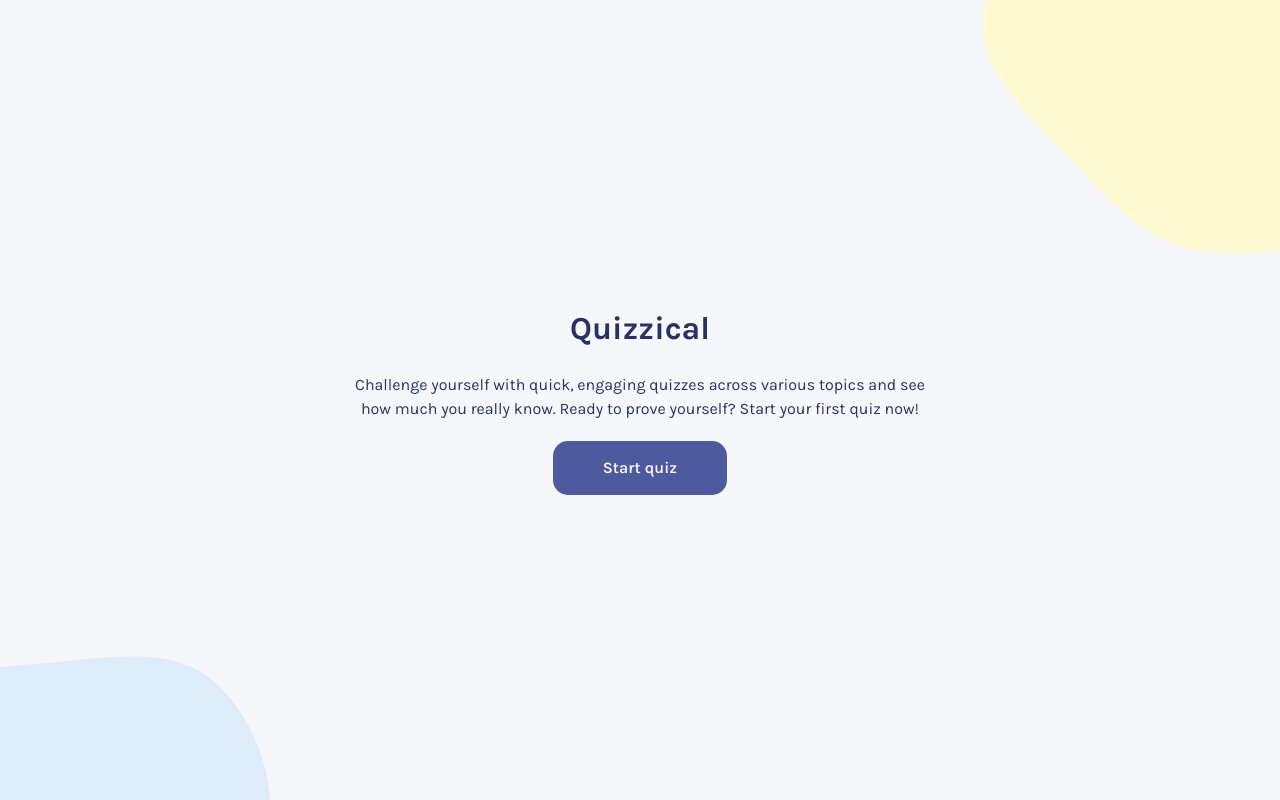
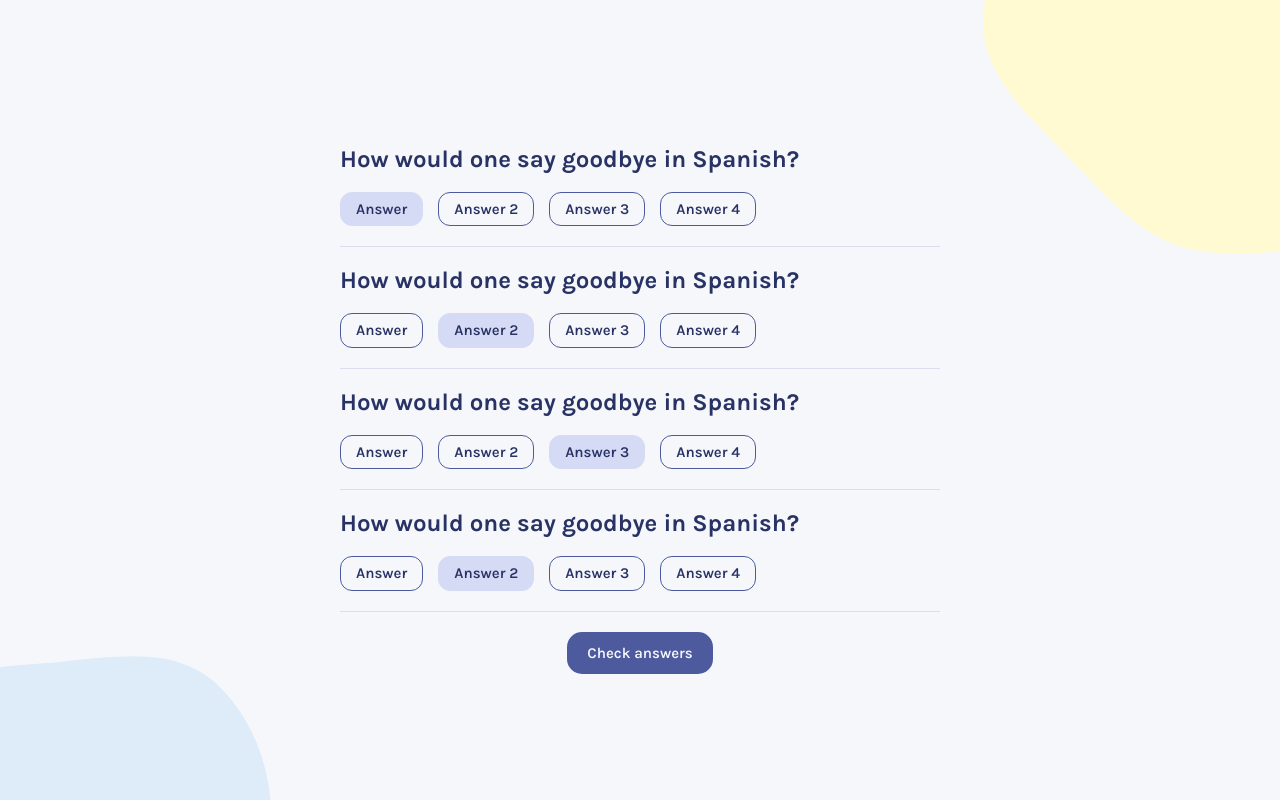
Before and after one commit to xibuxino/quizzical, a React (Vite) app: page / in a window 1280 px wide. Built offline with nearby package versions, Linux system fonts and the light colour scheme.

Commit message:
styles updated

```diff
--- a/src/App.jsx
+++ b/src/App.jsx
@@ -1,5 +1,6 @@
 import { useState } from 'react';
 import Start from './components/Start.jsx';
+import Question from './components/Question.jsx';
 
 function App() {
 	return (
@@ -12,7 +13,14 @@ function App() {
 				<img className='bg-svg-item blob-blue' src='src/assets/blue_blob.svg' />
 			</div>
 			<main>
-				<Start />
+				{/* <Start /> */}
+				<Question answer={1} />
+				<Question answer={2} />
+				<Question answer={3} />
+				<Question answer={2} />
+				<button type='button' className=' btn btn-check'>
+					Check answers
+				</button>
 			</main>
 		</>
 	);
--- /dev/null
+++ b/src/components/Question.jsx
@@ -0,0 +1,45 @@
+export default function Question(props) {
+	return (
+		<div className='question-box'>
+			<h2 className='question'>How would one say goodbye in Spanish?</h2>
+			<div className='answer-box'>
+				<button
+					className={
+						props.answer === 1
+							? 'answer answer-one selected'
+							: 'answer answer-one'
+					}
+					type='button'>
+					Answer
+				</button>
+				<button
+					className={
+						props.answer === 2
+							? 'answer answer-one selected'
+							: 'answer answer-one'
+					}
+					type='button'>
+					Answer 2
+				</button>
+				<button
+					className={
+						props.answer === 3
+							? 'answer answer-one selected'
+							: 'answer answer-one'
+					}
+					type='button'>
+					Answer 3
+				</button>
+				<button
+					className={
+						props.answer === 4
+							? 'answer answer-one selected'
+							: 'answer answer-one'
+					}
+					type='button'>
+					Answer 4
+				</button>
+			</div>
+		</div>
+	);
+}
--- a/src/components/Start.jsx
+++ b/src/components/Start.jsx
@@ -7,7 +7,7 @@ export default function Start() {
 				and see how much you really know. Ready to prove yourself? Start your
 				first quiz now!
 			</p>
-			<button className='start-button' type='button'>
+			<button className='btn start-btn' type='button'>
 				Start quiz
 			</button>
 		</section>
--- a/src/styles/main.css
+++ b/src/styles/main.css
@@ -3,19 +3,26 @@
 body {
 	font-family: 'Karla', sans-serif;
 	background-color: #f5f7fb;
+	color: #293264;
 	width: 100dvw;
 }
 #root {
 	height: 100vh;
-	display: flex;
-}
-main {
-	height: 100%;
 	width: 100%;
 	display: flex;
 	flex-direction: column;
 	justify-content: center;
 	align-items: center;
+}
+main {
+	height: 100%;
+	width: 100%;
+	max-width: 700px;
+	display: flex;
+	flex-direction: column;
+	justify-content: center;
+	align-items: center;
+	padding: 50px;
 }
 
 /* background decor */
@@ -25,6 +32,7 @@ main {
 	height: 100%;
 	overflow: hidden;
 	pointer-events: none;
+	z-index: -10;
 }
 .bg-svg-item {
 	position: absolute;
@@ -39,6 +47,31 @@ main {
 	bottom: -150px;
 }
 
+.btn {
+	font-weight: 600;
+	background-color: #4d5b9e;
+	color: #f5f7fb;
+	border-radius: 10px;
+	cursor: pointer;
+	transition: background-color 0.2s;
+	@media (min-width: 768px) {
+		border-radius: 15px;
+	}
+}
+.btn:hover {
+	background-color: #3a4479;
+}
+
+.btn-check {
+	font-size: 1rem;
+	padding: 10px 20px;
+	margin-top: 20px;
+
+	@media (min-width: 768px) {
+		font-size: 1.5rem;
+	}
+}
+
 /* start */
 
 .start {
@@ -46,10 +79,8 @@ main {
 	flex-direction: column;
 	justify-content: center;
 	align-items: center;
-	padding: 50px;
 	gap: 20px;
 	text-align: center;
-	max-width: 700px;
 	color: #293264;
 }
 .start-title {
@@ -58,12 +89,62 @@ main {
 .start-description {
 	font-size: 1.6rem;
 }
-.start-button {
+.start-btn {
 	font-size: 1.6rem;
+
+	padding: 15px 50px;
+}
+
+/* quiz */
+
+.question-box {
+	display: flex;
+	width: 100%;
+	flex-direction: column;
+	align-items: flex-start;
+	justify-content: center;
+	border-bottom: 1px solid #dbdef0;
+}
+
+.question {
+	padding-top: 15px;
+	font-size: 1.6rem;
+	@media (min-width: 768px) {
+		font-size: 2.4rem;
+	}
+}
+
+.answer-box {
+	display: flex;
+	flex-direction: row;
+	flex-wrap: wrap;
+	padding: 15px 0px 20px 0px;
+	gap: 8px;
+	@media (min-width: 768px) {
+		gap: 15px;
+	}
+}
+.answer {
+	font-size: 1rem;
+	padding: 5px 15px;
+	color: inherit;
+	font-weight: 600;
+	border: 1px solid #4d5b9e;
+	border-radius: 8px;
+	transition: color 0.2s, background-color 0.2s, border 0.2s;
+	@media (min-width: 768px) {
+		font-size: 1.5em;
+		border-radius: 12px;
+	}
+}
+.answer:hover,
+.answer:active {
 	color: #f5f7fb;
-	font-weight: 600;
-	background-color: #4d5b9e;
-	padding: 15px 50px;
-	border-radius: 15px;
-	cursor: pointer;
+	border-color: #3a4479;
+	background-color: #3a4479;
 }
+
+.selected {
+	border-color: #d6dbf5;
+	background-color: #d6dbf5;
+}
```
Also changed, not shown: src/components/Quiz.jsx (deleted).
